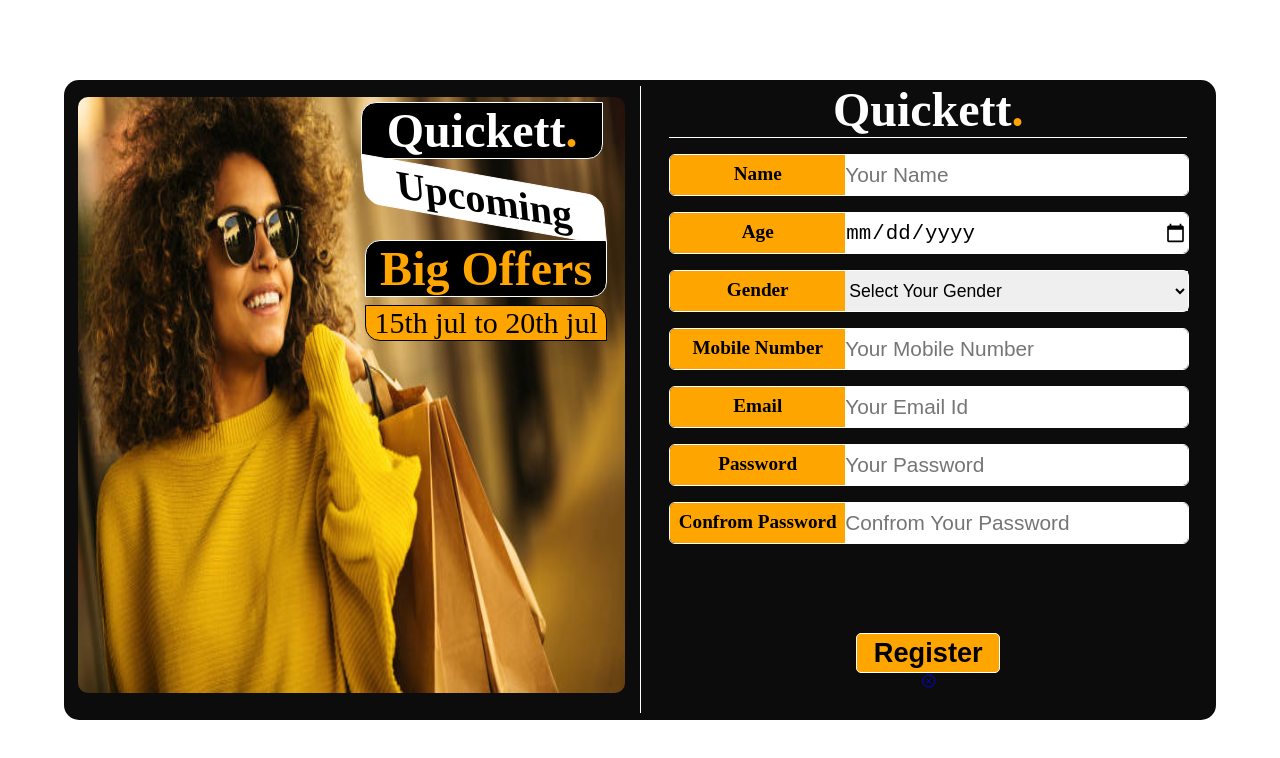
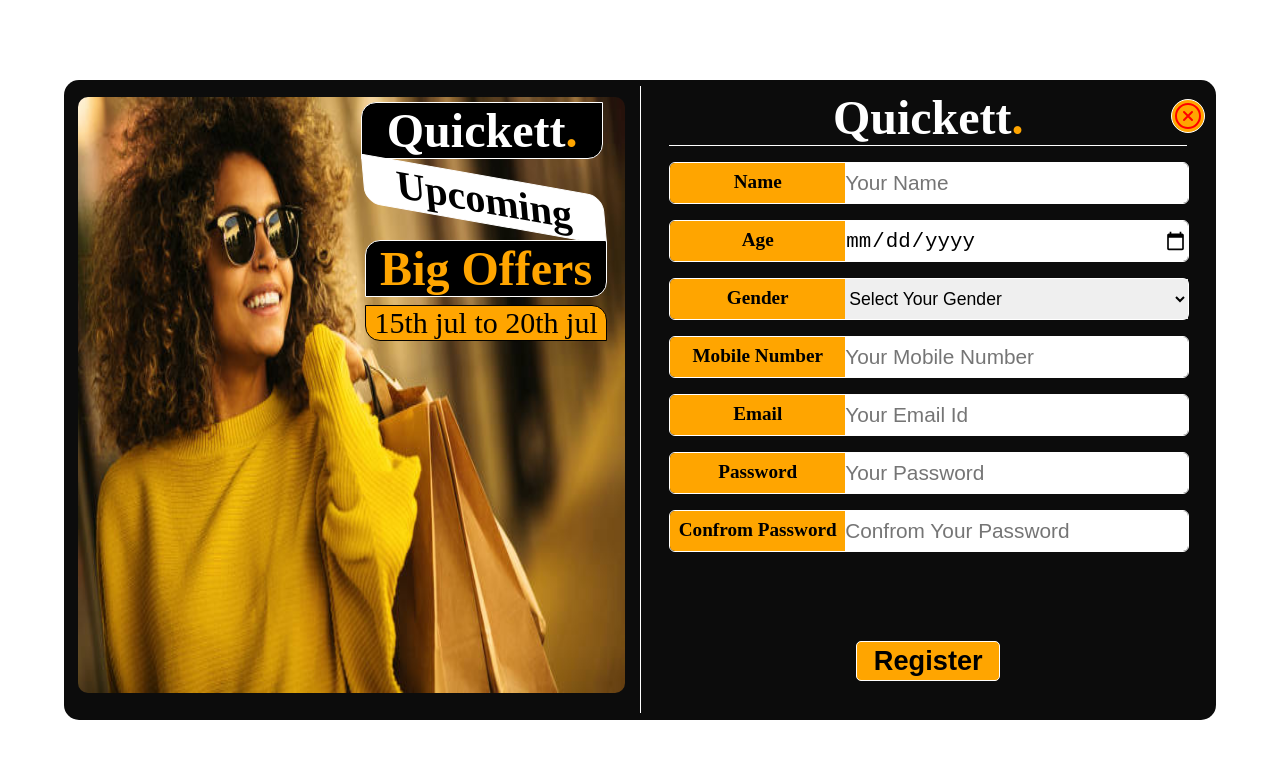
Before and after one commit to Rahulbiswas0675/Login-from, a plain HTML site: page registra.html in a window 1280 px wide. Drawn offline with nearby package versions, Linux system fonts and the light colour scheme.

Commit message:
Update registra.html

```diff
--- a/registra.html
+++ b/registra.html
@@ -20,7 +20,12 @@
             </div>
         </div>
         <from class="reglogin">
-            <h2 class="reghead">Quickett<span>.</span></h2>
+            <div class="head">
+                <h2 class="loghead">Quickett<span>.</span></h2>
+                <div class="cancel">
+                    <a href="index.html"><ion-icon name="close-circle-outline"></ion-icon></a>
+                </div>
+            </div>
             <div class="regdata">
                 <div class="input">
                     <label for="">Name</label>
@@ -59,9 +64,6 @@
             <button class="login-btn">
                 <h4 class="submit">Register</h4>
             </button>
-            <div class="cancel2">
-                <a href="index.html"><ion-icon name="close-circle-outline"></ion-icon></a>
-            </div>
         </from>
     </main>
 </body>
```
